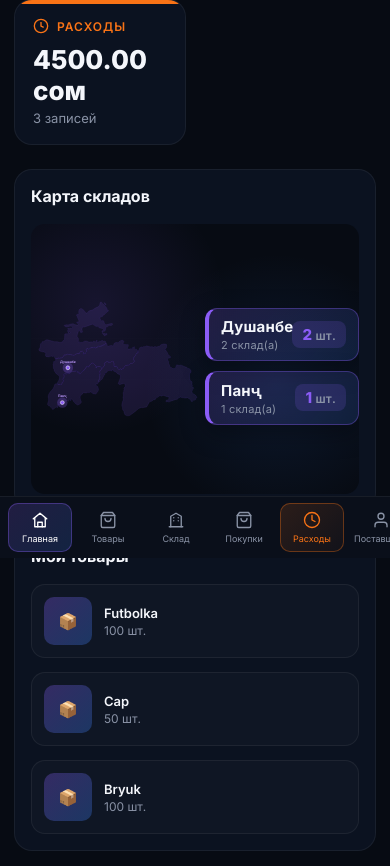
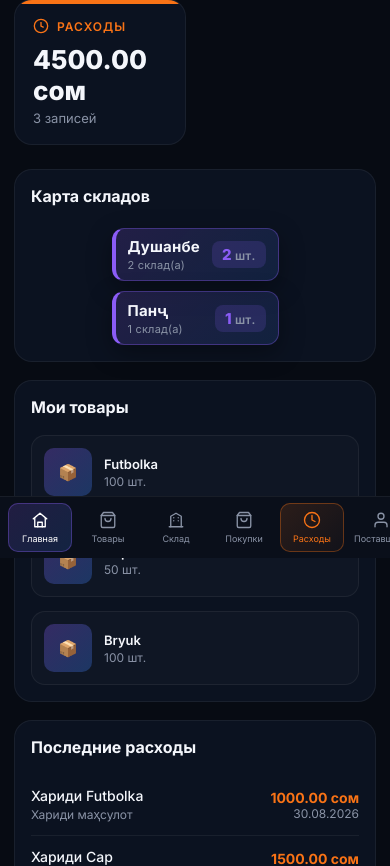
Before and after one commit to abdullozoda77/KorvonTour, a Django app: page /home/ in a window 390 px wide. Shown: the part 286-1152 px from the top of the page. Run offline with Django 5.2, Linux system fonts and the light colour scheme; data comes from the database, SQL or seed files in the repository.

Commit message:
hide map on mobile, show sklads list instead

```diff
--- a/static/css/style.css
+++ b/static/css/style.css
@@ -1548,10 +1548,15 @@ td .amount.org { color: var(--orange); }
     .topbar { flex-wrap: wrap; margin-bottom: 20px; }
     .stats { grid-template-columns: 1fr; }
     .product-grid { grid-template-columns: 1fr; }
-    .map svg.map-svg {
-        width: 100%;
-        height: 100%;
-        transform: none;
+    .map { height: auto; background: none; overflow: visible; }
+    .map-svg, .map .pin, .map .loc { display: none; }
+    .skladi-list {
+        position: static;
+        max-width: 100%;
+        margin-top: 4px;
+        display: grid;
+        grid-template-columns: 1fr 1fr;
+        gap: 10px;
     }
 }
 
@@ -1602,12 +1607,8 @@ td .amount.org { color: var(--orange); }
     .form-actions { flex-wrap: wrap; }
     .form-actions .btn { flex: 1; justify-content: center; }
 
-    .map { height: 270px; }
-    .map svg.map-svg {
-        width: 100%;
-        height: 100%;
-        transform: none;
-    }
+    .map { height: auto; }
+    .skladi-list { grid-template-columns: 1fr; }
     .map-modal-box { max-height: 92vh; }
     .map-modal-body { height: 60vh; }
 
```
